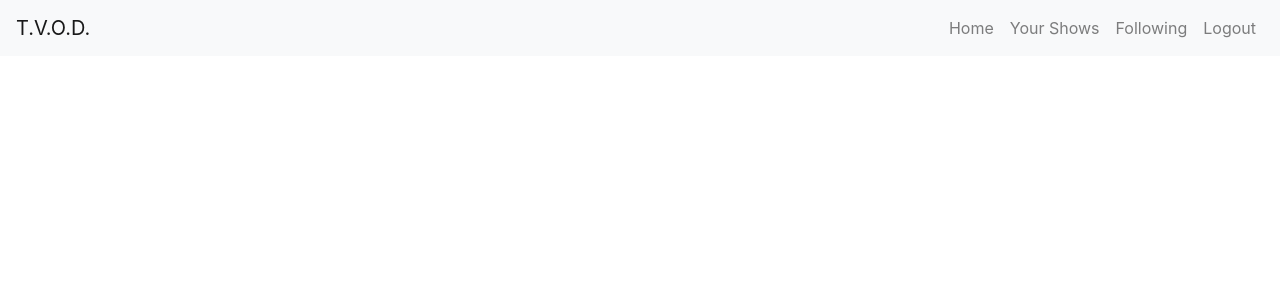
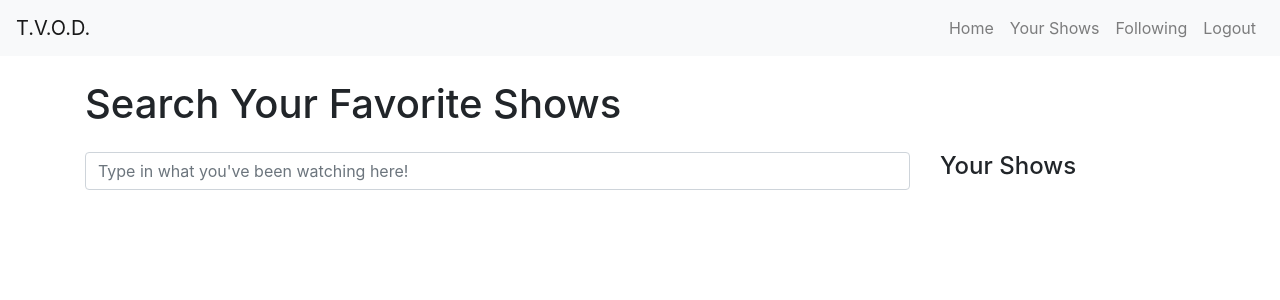
Before and after one commit to Brandoncyu/tvod-frontend, a React (Create React App) app: page /shows in a window 1280 px wide. Shown: the top 300 px of the page. Built offline with nearby package versions, Linux system fonts and the light colour scheme.

Commit message:
added more components for following page

```diff
--- a/src/components/Follow.js
+++ b/src/components/Follow.js
@@ -1,5 +1,6 @@
 import React, { Component } from 'react'
 import Header from './Header'
+import Title from './follow/01Title'
 
 class Follow extends Component {
   constructor(props){
@@ -10,6 +11,7 @@ class Follow extends Component {
     return (
       <div>
         <Header />
+        <Title />
       </div>
     )
   }
--- a/src/components/ShowSelect.js
+++ b/src/components/ShowSelect.js
@@ -1,5 +1,7 @@
 import React, { Component } from 'react'
 import Header from './Header'
+import Title from './showselect/01Title'
+import SearchBar from './showselect/02SearchBar'
 
 class ShowSelect extends Component {
   constructor(props){
@@ -10,6 +12,8 @@ class ShowSelect extends Component {
     return (
       <div>
         <Header />
+        <Title />
+        <SearchBar />
       </div>
     )
   }
--- /dev/null
+++ b/src/components/follow/01Title.js
@@ -0,0 +1,20 @@
+import React from 'react'
+import {
+  Container,
+  Row,
+  Col
+} from 'reactstrap'
+
+const Title = ({  }) => {
+  return (
+    <Container>
+      <Row>
+        <Col>
+          <h1 className="my-4">Find Your Friends!</h1>
+        </Col>
+      </Row>
+    </Container>
+  )
+}
+
+export default Title
--- /dev/null
+++ b/src/components/showselect/01Title.js
@@ -0,0 +1,20 @@
+import React from 'react'
+import {
+  Container,
+  Row,
+  Col
+} from 'reactstrap'
+
+const Title = ({  }) => {
+  return (
+    <Container>
+      <Row>
+        <Col>
+          <h1 className="my-4">Search Your Favorite Shows</h1>
+        </Col>
+      </Row>
+    </Container>
+  )
+}
+
+export default Title
--- /dev/null
+++ b/src/components/showselect/02SearchBar.js
@@ -0,0 +1,44 @@
+import React, { Component } from 'react'
+import {
+  Container,
+  Row,
+  Col,
+  Form,
+  FormGroup,
+  Input,
+  Button
+} from 'reactstrap'
+import { connect } from 'react-redux'
+
+class SearchBar extends Component {
+  constructor(props){
+    super(props)
+
+    this.state = {
+      search: '',
+    }
+  }
+
+
+  render(){
+    return (
+      <Container>
+        <Row>
+          <Col md="9">
+            <Form>
+              <FormGroup>
+                <Input type="search" name="search" id="search" placeholder="Type in what you've been watching here!" value={this.state.search}/>
+              </FormGroup>
+            </Form>
+          </Col>
+          <Col>
+            <h4>Your Shows</h4>
+          </Col>
+        </Row>
+      </Container>
+    )
+  }
+}
+
+
+export default SearchBar
```
